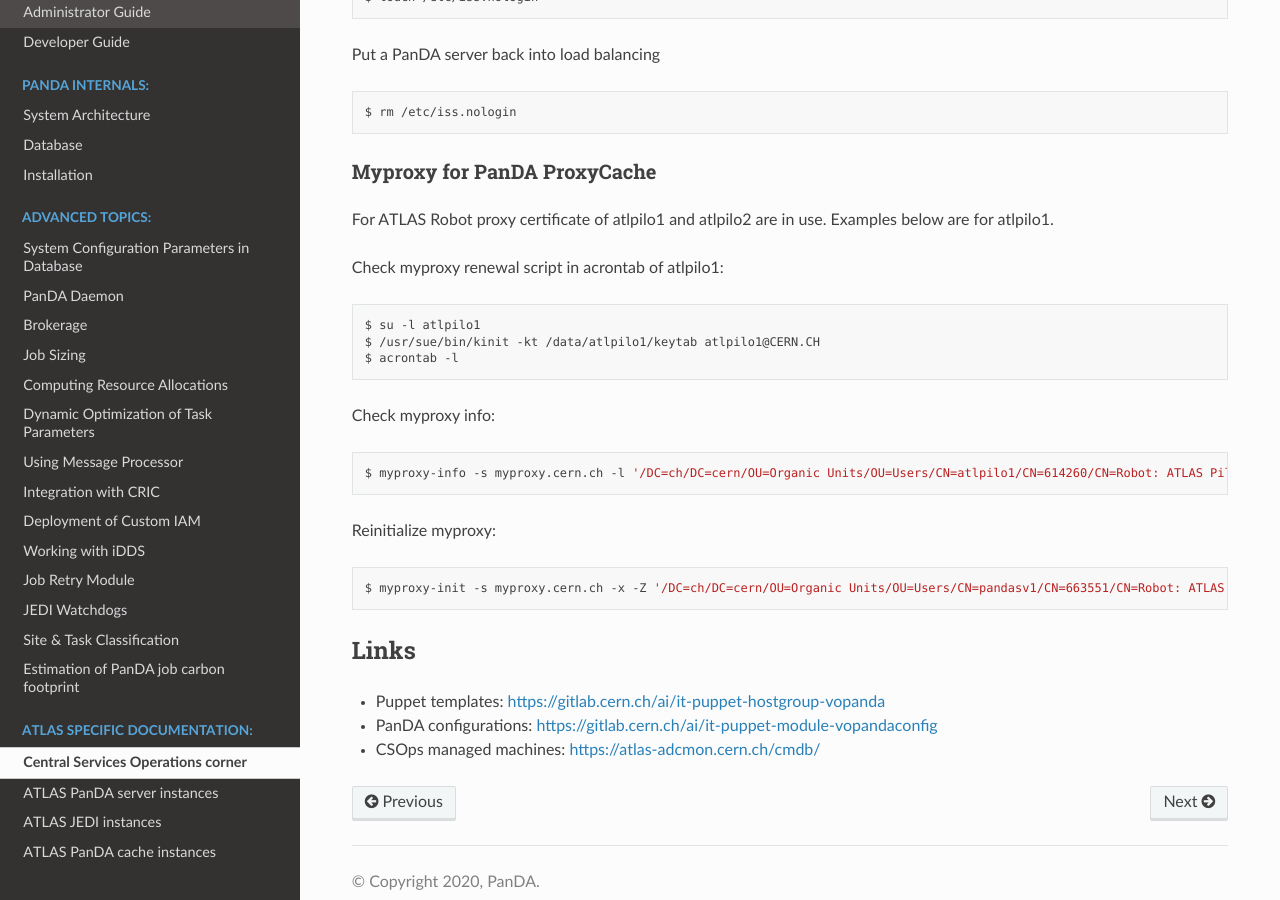
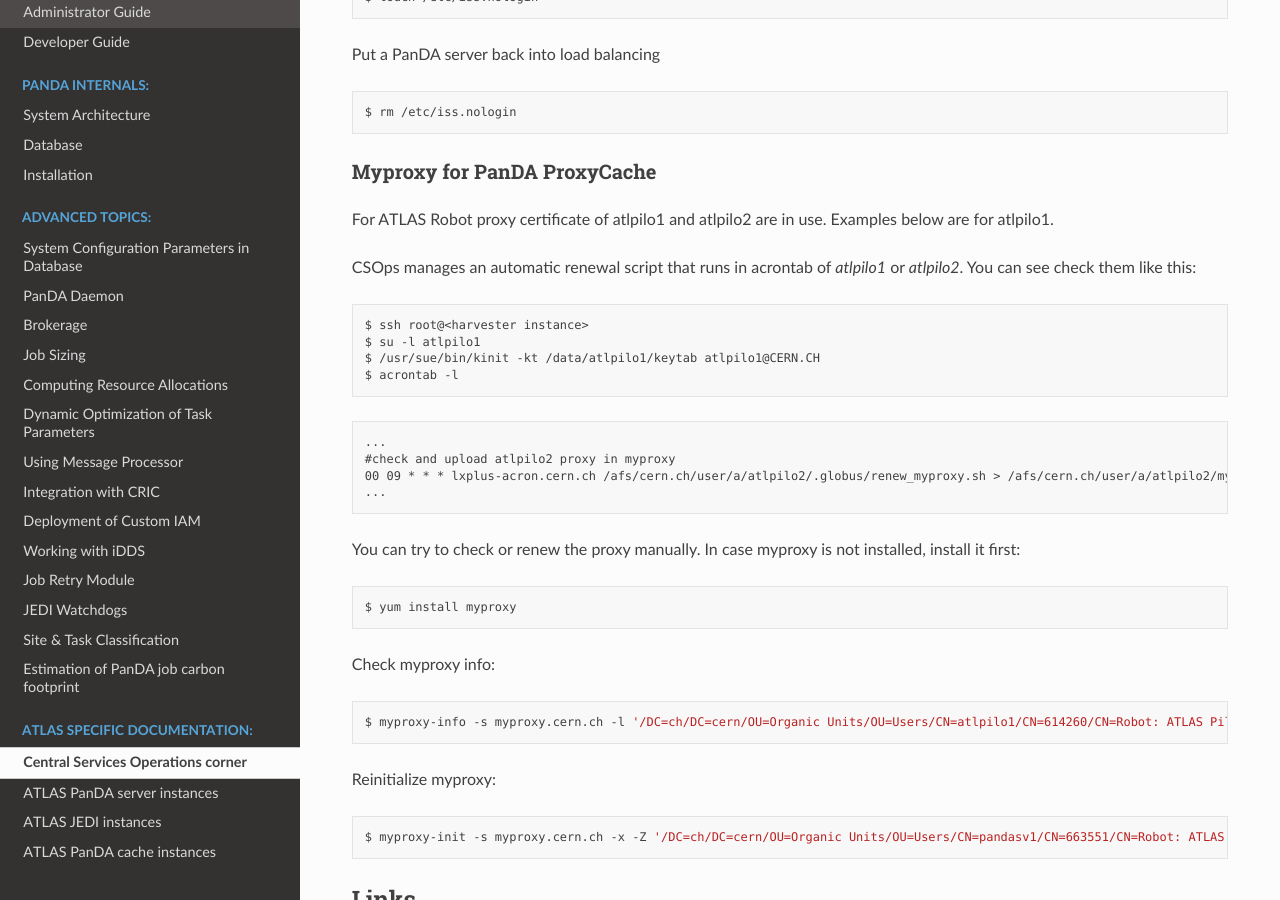
Before and after one commit to PanDAWMS/panda-docs, a Sphinx documentation site: the page built from docs/source/atlas/central_services.rst, in a window 1280 px wide and 900 px high, scrolled down 632 px. Built offline with Sphinx 7.4.7 and the Read the Docs theme 2.0.0, drawn with Linux system fonts in a browser that asks for light colours; pages that are not in the unit, such as notebooks, are missing from menus.

Commit message:
Some amendments to the myproxy instructions

```diff
--- a/docs/source/atlas/central_services.rst
+++ b/docs/source/atlas/central_services.rst
@@ -41,13 +41,28 @@
 
 For ATLAS Robot proxy certificate of atlpilo1 and atlpilo2 are in use. Examples below are for atlpilo1.
 
-Check myproxy renewal script in acrontab of atlpilo1:
+CSOps manages an automatic renewal script that runs in acrontab of `atlpilo1` or `atlpilo2`. You can see check them like this:
 
 .. prompt:: bash
 
+    ssh root@<harvester instance>
     su -l atlpilo1
     /usr/sue/bin/kinit -kt /data/atlpilo1/keytab atlpilo1@CERN.CH
     acrontab -l
+
+.. code-block:: none
+
+ ...
+ #check and upload atlpilo2 proxy in myproxy
+ 00 09 * * * lxplus-acron.cern.ch /afs/cern.ch/user/a/atlpilo2/.globus/renew_myproxy.sh > /afs/cern.ch/user/a/atlpilo2/my_proxy.log 2>&1
+ ...
+
+You can try to check or renew the proxy manually. In case myproxy is not installed, install it first:
+
+.. prompt:: bash
+
+    yum install myproxy
+
 
 Check myproxy info:
 
```
